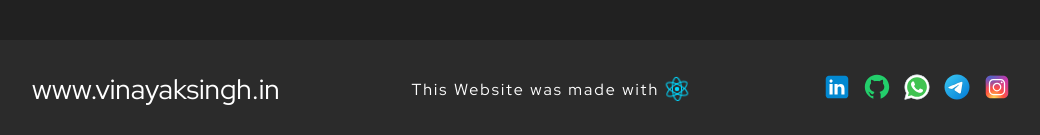
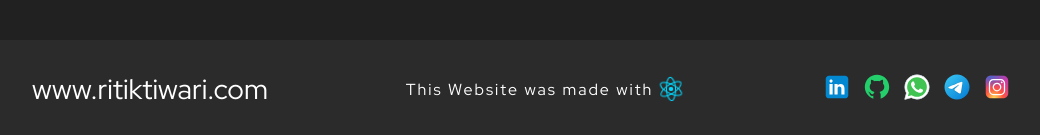
Before and after one commit to anurag065/portfolio-anurag, a React (Create React App) app: page / in a window 1280 px wide. Shown: the part 3238-3373 px from the top of the page, without its empty margins (118-1158 px from the left). Built offline with nearby package versions, Linux system fonts and the light colour scheme.

Commit message:
url changed

```diff
--- a/src/components/Footer/Footer.tsx
+++ b/src/components/Footer/Footer.tsx
@@ -10,9 +10,9 @@ import instagramIcon from "../../assets/instagram.svg";
 export function Footer() {
   return (
     <Container className="footer">
-      <a href="https://vinayaksingh.in" className="logo">
-        <span>www.vinayak</span>
-        <span>singh.in</span>
+      <a href="https://portfolio-ritik-one.vercel.app/" className="logo">
+        <span>www.ritik</span>
+        <span>tiwari.com</span>
       </a>
       <div>
         <p>
```
